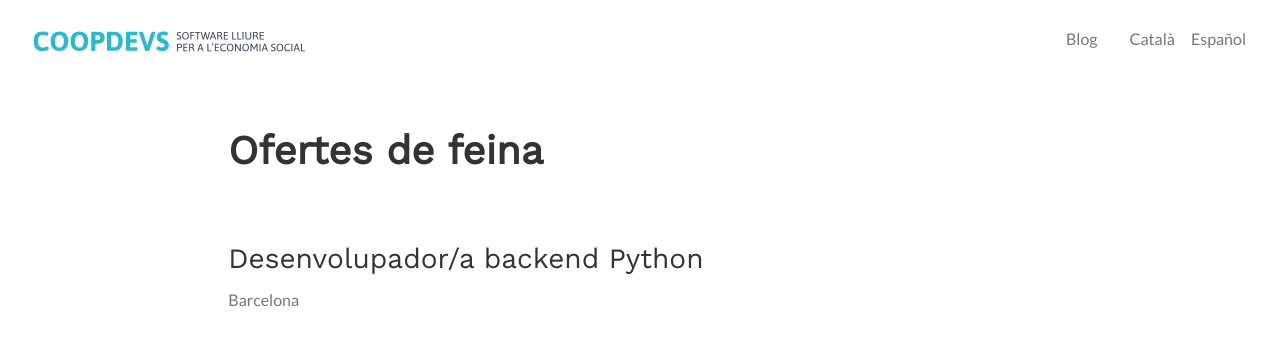
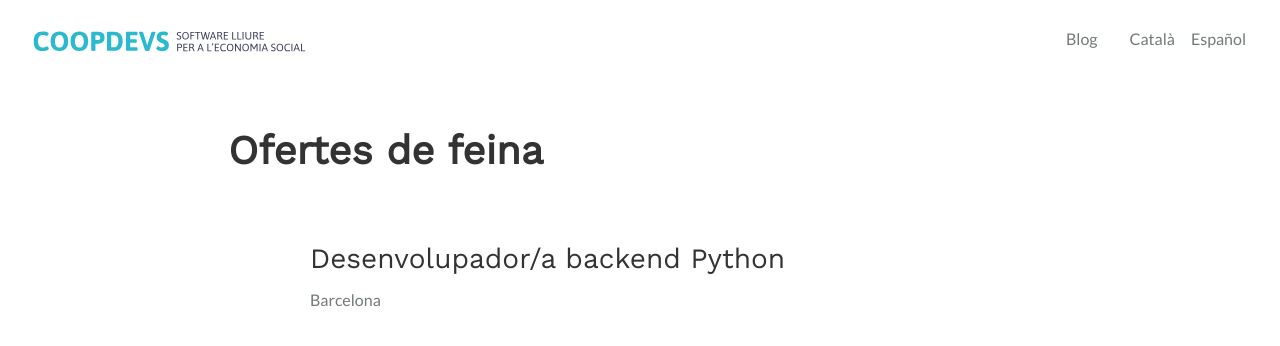
Before and after one commit to coopdevs/coopdevs-old-web, a Jekyll site: the page built from jobs.html, in a window 1280 px wide. Shown: the top 346 px of the page. Built offline with Jekyll 4.4.1, drawn with Linux system fonts in a browser that asks for light colours.

Commit message:
Narrow blog layout to a more legible ~700px
The grid we use throughout the site leads to way too wide texts which
seriously affects the readability of our blog posts. This change sets
a max-width to fix it.

```diff
--- a/_sass/_layout.scss
+++ b/_sass/_layout.scss
@@ -15,7 +15,9 @@
 }
 
 #main-blog {
-  padding-top: 3rem;
+  padding: 3rem 20px 0;
+  max-width: 700px;
+  margin: 0 auto;
 
   img, .video {
     max-width: 90%;
```
